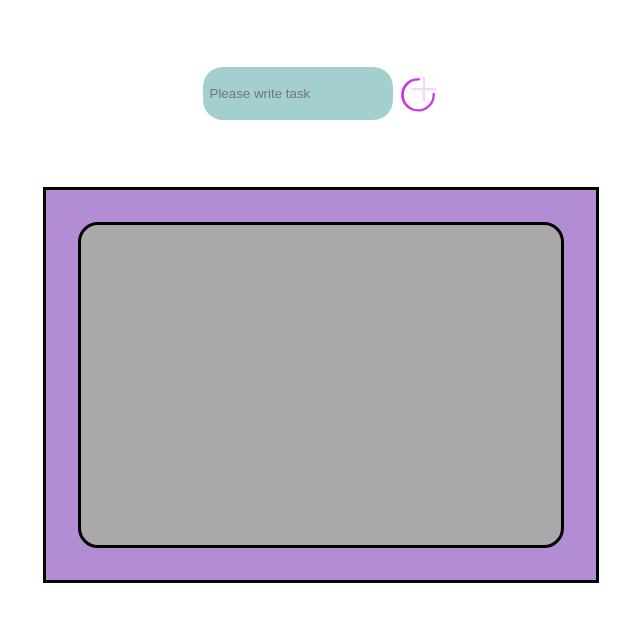
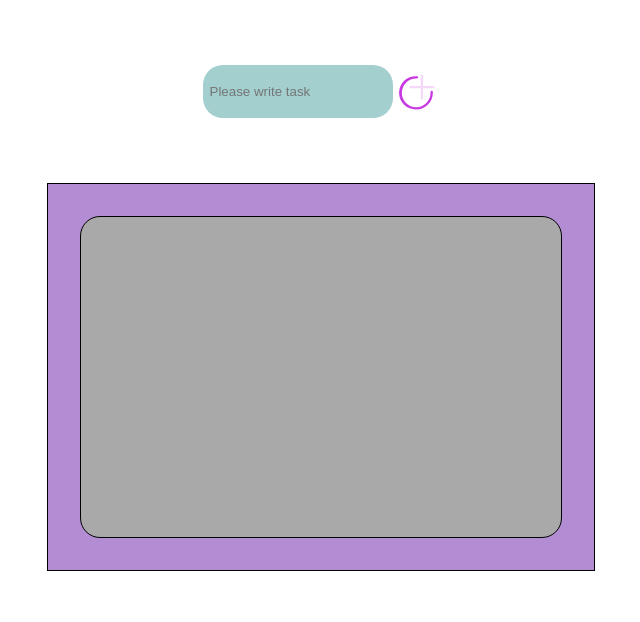
Before and after one commit to Shahdoust/to-do-lists, a plain HTML site: page index.html in a window 1280 px wide. Shown: the whole page, without its empty margins (319-959 px from the left). Drawn offline with Linux system fonts and the light colour scheme.

Commit message:
Reduced border line css and alinged txt

```diff
--- a/index.js
+++ b/index.js
@@ -117,7 +117,6 @@ function allInOneDiv() {
     //Create span inside list to show task text
     const spanTxt = document.createElement("span");
     spanTxt.classList.add("span-txt-task");
-    spanTxt.style.textAlign = "center";
     spanTxt.style.alignSelf = "center";
     spanTxt.textContent = textInput.value;
     textInput.value = "";
--- a/style.css
+++ b/style.css
@@ -37,7 +37,7 @@ body {
 .upper-div .input-to-do-text {
   background-color: rgb(163, 207, 207);
   min-height: 3em;
-  margin: 3px;
+  margin: 1px;
   border: none;
   border-radius: 20px;
   padding: 0.5em;
@@ -65,7 +65,7 @@ body {
 
 .main-div {
   background-color: rgb(178, 141, 212);
-  border: 3px solid;
+  border: 1px solid;
 }
 
 /* Applied in .maindiv*/
@@ -103,7 +103,7 @@ body {
   border-radius: 20px;
   min-width: 30em;
   min-height: 20em;
-  border: 3px solid;
+  border: 1px solid;
   background-color: darkgrey;
 }
 
```
